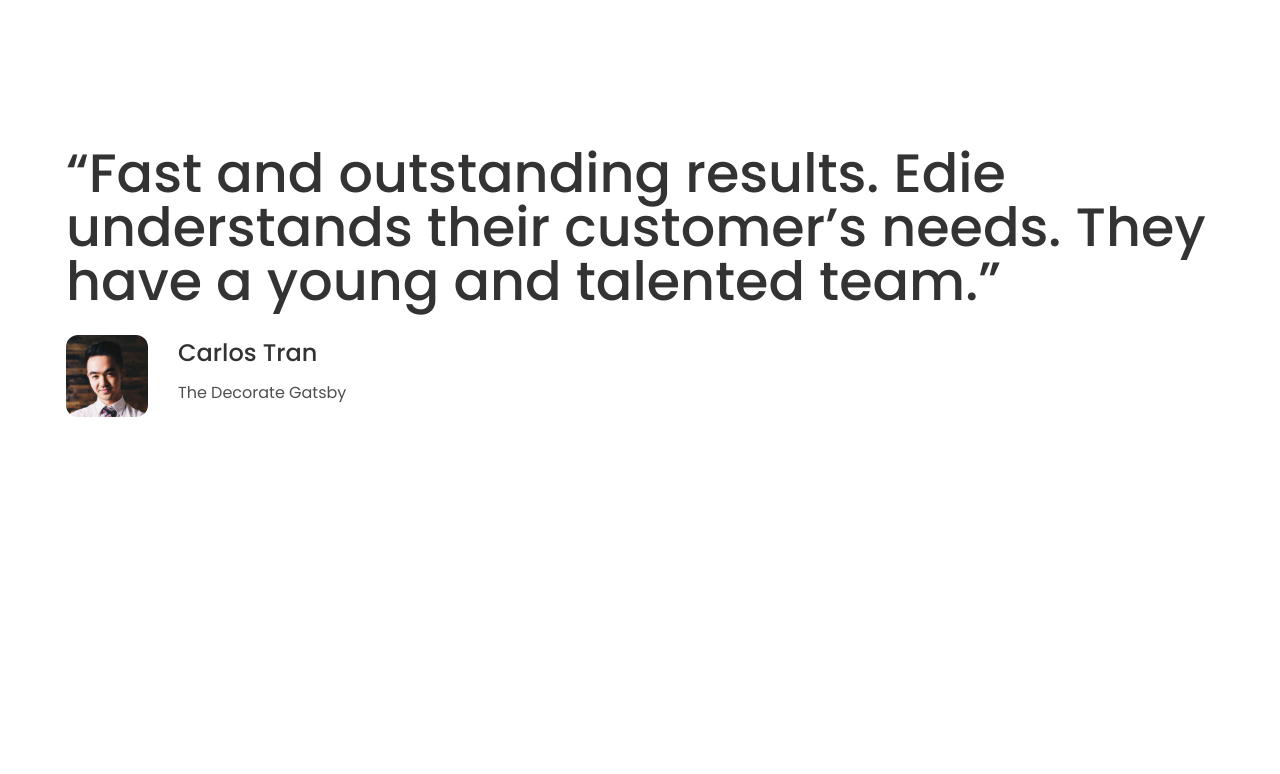
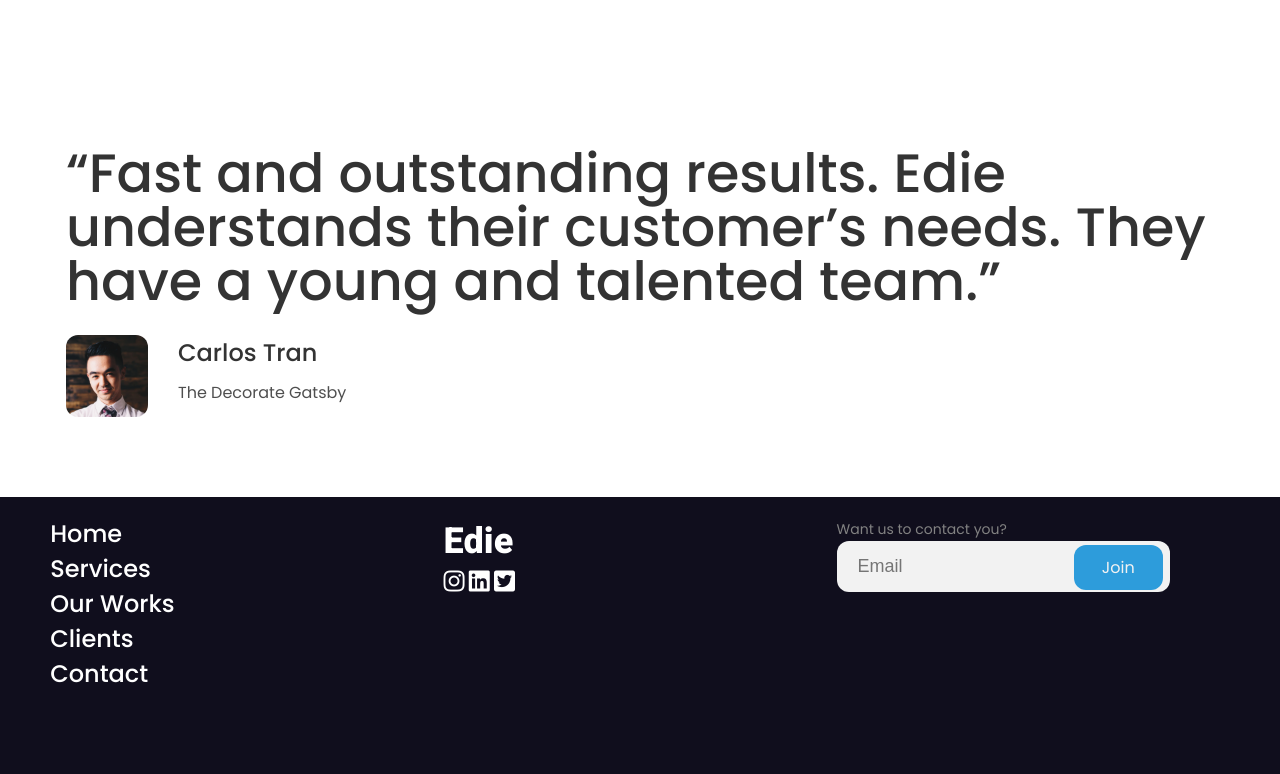
Before and after one commit to d4rkener/edie-homepage, a website built with Vite: page index.html in a window 1280 px wide. Shown: the part 4093-4867 px from the top of the page. Before the commit the page ends 4590 px from the top, so only its background shows below. Built offline with nearby package versions, Linux system fonts and the light colour scheme.

Commit message:
Footer Completed

```diff
--- a/index.html
+++ b/index.html
@@ -37,8 +37,9 @@
         class="header__mobileNav hide hide-desktop flex flex-d-c flex-ai-c"
         id="mobileNav"
       >
-        <a href="#">Home</a><a href="#">Services</a><a href="#">Our Works</a
-        ><a href="#">Clients</a><a href="#">Contact</a>
+        <a href="#home">Home</a><a href="#services">Services</a
+        ><a href="#works">Our Works</a><a href="#clients">Clients</a
+        ><a href="#contact">Contact</a>
       </div>
     </header>
 
@@ -207,6 +208,37 @@
       </div>
     </section>
 
+    <!-- Footer -->
+    <footer class="footer">
+      <div>
+        <div class="footer__links">
+          <a href="#home">Home</a><a href="#services">Services</a
+          ><a href="#works">Our Works</a><a href="#clients">Clients</a
+          ><a href="#contact">Contact</a>
+        </div>
+        <div class="footer__logos">
+          <h1>Edie</h1>
+          <div>
+            <i class="fab fa-instagram"></i>
+            <i class="fab fa-linkedin"></i>
+            <i class="fab fa-twitter-square"></i>
+          </div>
+        </div>
+        <form>
+          <label for="email">Want us to contact you?</label>
+          <br />
+          <div>
+            <input
+              autocomplete="off"
+              type="email"
+              id="email"
+              placeholder="Email"
+            />
+          </div>
+        </form>
+      </div>
+    </footer>
+
     <!-- JavaScript -->
     <script type="module" src="./src/scripts/main.js"></script>
   </body>
--- a/src/scss/abstracts/_variables.scss
+++ b/src/scss/abstracts/_variables.scss
@@ -7,6 +7,7 @@ $white: #f2f2f2;
 $inputText: #bdbdbd;
 $red: #eb5757;
 $green: #27ae60;
+$footerColor: #100e1d;
 
 // Fonts
 $fontPoppins: "Poppins", sans-serif;
--- /dev/null
+++ b/src/scss/layouts/_footer.scss
@@ -0,0 +1,67 @@
+@use '../abstracts' as abs;
+
+.footer {
+  padding: 0 0.9375rem;
+  background-color: abs.$footerColor;
+
+  @include abs.breakpoint(medium) {
+    padding: 0 1.9375rem;
+  }
+
+  > div {
+    padding: 1.2rem;
+
+    @include abs.breakpoint(large) {
+      display: grid;
+      grid-template-columns: repeat(9, 1fr);
+      align-content: center;
+      justify-content: center;
+    }
+  }
+
+  &__links {
+    display: flex;
+    flex-direction: column;
+    margin-bottom: 4rem;
+
+    @include abs.breakpoint(large) {
+      grid-column: 1 / 3;
+    }
+
+    a {
+      color: #fff;
+    }
+  }
+
+  &__logos {
+    margin-bottom: 5.375rem;
+
+    @include abs.breakpoint(large) {
+      grid-column: 4 / 6;
+    }
+
+    h1 {
+      color: #fff;
+      font-family: abs.$fontHeebo;
+      font-weight: 800;
+      line-height: 2.203125rem;
+      font-size: 1.5rem;
+
+      @include abs.breakpoint(medium) {
+        font-size: 2.25rem;
+        line-height: 3.305rem;
+      }
+    }
+
+    i {
+      color: #fff;
+      font-size: 1.5rem;
+    }
+  }
+
+  form {
+    @include abs.breakpoint(large) {
+      grid-column: 7 / 9;
+    }
+  }
+}
--- a/src/scss/layouts/_index.scss
+++ b/src/scss/layouts/_index.scss
@@ -4,3 +4,4 @@
 @forward './works';
 @forward './clients';
 @forward './testimonial';
+@forward './footer';
```
